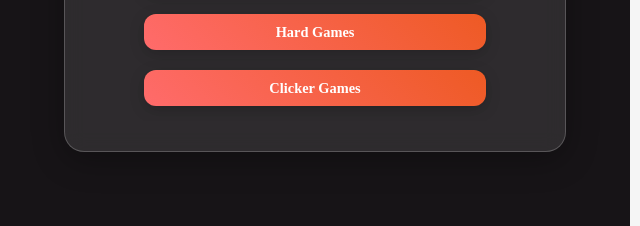
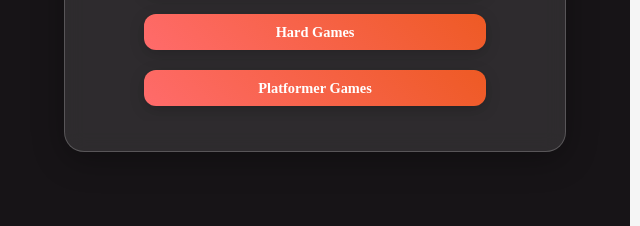
Before and after one commit to viyanajith/stuff, a plain HTML site: page gamesmainscreen.html in a window 1280 px wide. Shown: the part 571-797 px from the top of the page, 0-640 px from the left. Drawn offline with Linux system fonts and the light colour scheme.

Commit message:
quickly new games

```diff
--- a/gamesmainscreen.html
+++ b/gamesmainscreen.html
@@ -264,8 +264,8 @@
                         Hard Games
                     </a>
 
-                    <a href="https://viyanajith.github.io/clicker-games/mainscreen.html" class="game-button">
-                        Clicker Games
+                    <a href="https://viyanajith.github.io/platformer-games/mainscreen.html" class="game-button">
+                        Platformer Games
                     </a>
                 </div>
             </div>
```
